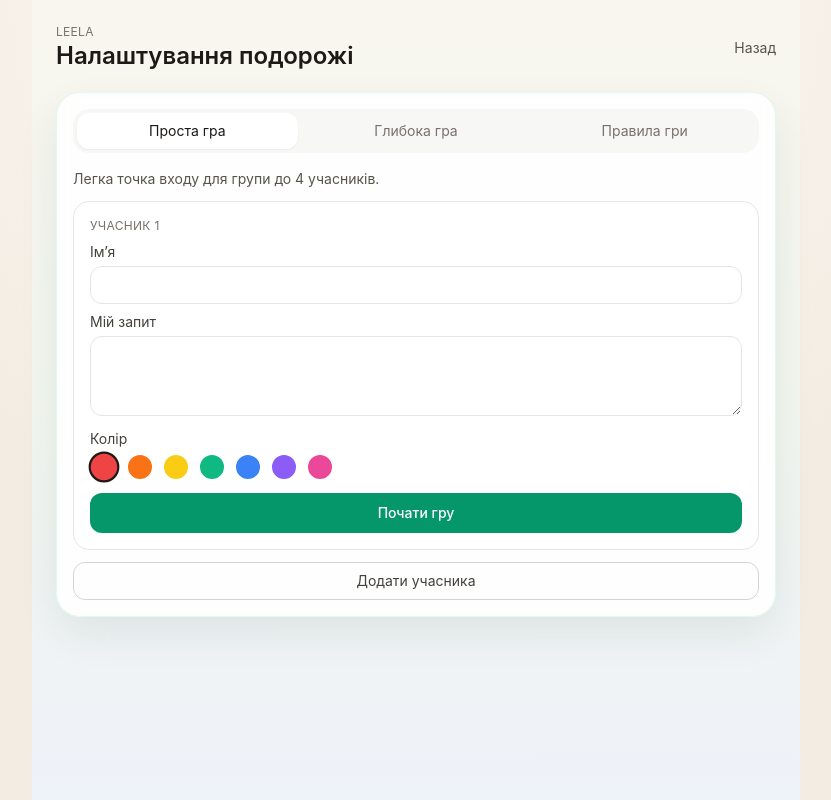
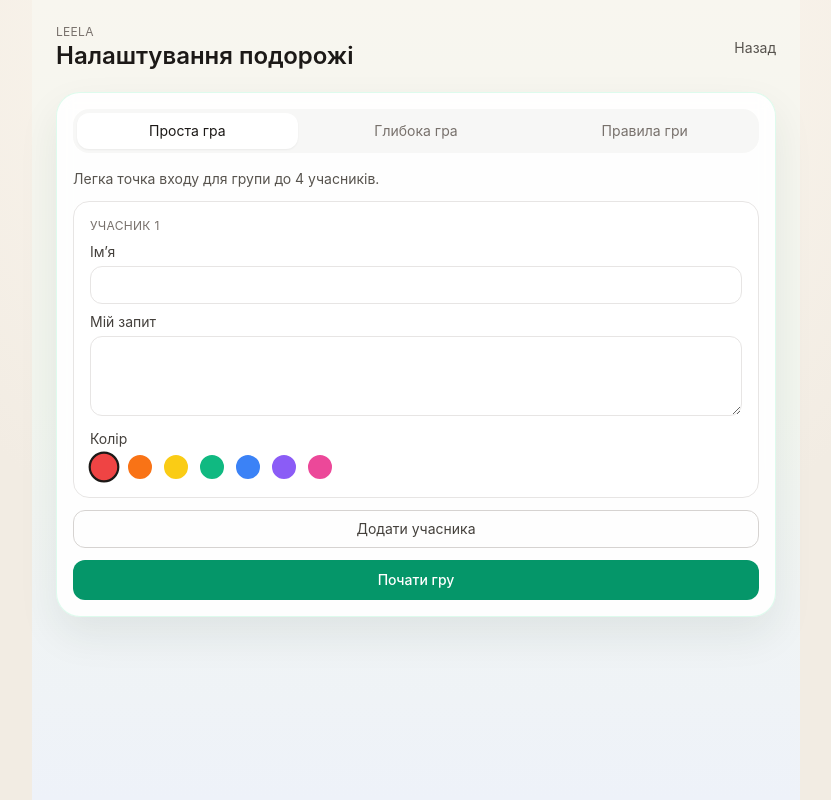
Before and after one commit to mishaivchenko/lila-game-codex, a React app in the folder frontend/: page /setup in a window 1280 px wide. Shown: the whole page, without its empty margins (224-1055 px from the left). Built offline with nearby package versions, Linux system fonts and the light colour scheme; the HTML template or start-up script is replaced by a standard one.

Commit message:
Fix simple mode multiplayer start and extend empathetic rules guidance

```diff
--- a/frontend/src/components/journey/JourneySetupHub.tsx
+++ b/frontend/src/components/journey/JourneySetupHub.tsx
@@ -51,6 +51,7 @@ export const JourneySetupHub = () => {
   const [activeTab, setActiveTab] = useState<TabId>('simple');
 
   const [players, setPlayers] = useState<PlayerDraft[]>([createPlayer(0)]);
+  const [simpleError, setSimpleError] = useState<string | undefined>(undefined);
 
   const [deepName, setDeepName] = useState('');
   const [deepRequest, setDeepRequest] = useState('');
@@ -74,14 +75,34 @@ export const JourneySetupHub = () => {
     });
   };
 
-  const startSimpleGame = async (player: PlayerDraft) => {
-    const summary = `Гравець: ${player.name || 'Учасник'}; Колір: ${player.color}; Запит: ${player.request || 'Без запиту'}`;
+  const startSimpleGame = async () => {
+    const activePlayers = players
+      .map((player) => ({
+        ...player,
+        name: player.name.trim(),
+        request: player.request.trim(),
+      }))
+      .filter((player) => player.name.length > 0 || player.request.length > 0);
+
+    if (activePlayers.length === 0) {
+      setSimpleError('Додайте хоча б одного учасника з імʼям або запитом.');
+      return;
+    }
+
+    setSimpleError(undefined);
+    const summary = activePlayers
+      .map(
+        (player, index) =>
+          `${index + 1}) ${player.name || 'Учасник'} — ${player.request || 'Запит уточнюється'} (колір: ${player.color})`,
+      )
+      .join('\n');
 
     await startNewSession(
       'full',
       {
         isDeepEntry: false,
-        simpleRequest: summary,
+        simpleRequest: `Групова гра (${activePlayers.length} учасн.)`,
+        question: summary,
       },
       { speed: 'normal', depth: 'standard' },
     );
@@ -180,17 +201,6 @@ export const JourneySetupHub = () => {
                   ))}
                 </div>
               </div>
-
-              <button
-                type="button"
-                disabled={loading}
-                onClick={() => {
-                  void startSimpleGame(player);
-                }}
-                className="mt-3 w-full rounded-xl bg-emerald-600 px-3 py-2.5 text-sm font-medium text-white transition hover:bg-emerald-500 disabled:opacity-60"
-              >
-                Почати гру
-              </button>
             </article>
           ))}
 
@@ -201,6 +211,21 @@ export const JourneySetupHub = () => {
             className="w-full rounded-xl border border-stone-300 px-3 py-2 text-sm text-stone-700 disabled:opacity-40"
           >
             Додати учасника
+          </button>
+
+          {simpleError && (
+            <p className="rounded-xl bg-rose-50 px-3 py-2 text-sm text-rose-700">{simpleError}</p>
+          )}
+
+          <button
+            type="button"
+            disabled={loading}
+            onClick={() => {
+              void startSimpleGame();
+            }}
+            className="w-full rounded-xl bg-emerald-600 px-3 py-2.5 text-sm font-medium text-white transition hover:bg-emerald-500 disabled:opacity-60"
+          >
+            Почати гру
           </button>
         </div>
       )}
@@ -275,11 +300,15 @@ export const JourneySetupHub = () => {
             Ліла — давній інструмент самопізнання, поєднаний із сучасною коучинговою практикою.
             Поле працює як дзеркало життя.
           </p>
+          <p className="mt-2 rounded-xl bg-emerald-50 p-3 text-emerald-900">
+            Якщо щось незрозуміло або емоційно непросто — це нормально. Ви в безпечному темпі, і кожен крок тут має цінність.
+          </p>
           <ul className="mt-3 space-y-1">
             <li>• Змії — це уроки, які повертають до глибшого усвідомлення.</li>
             <li>• Стріли — це ресурси, що піднімають вас вище.</li>
             <li>• Для входу в глибоку гру потрібно викинути 6.</li>
             <li>• Після входу рух іде за числом кубика, з урахуванням змій і стріл.</li>
+            <li>• Якщо в глибокому вході випало менше 6 — уточніть запит і киньте кубик знову.</li>
             <li>• Клітина 68 — стан реалізації та інтеграції досвіду.</li>
             <li>• Клітина 72 запрошує до підсумкової рефлексії та мʼякого завершення циклу.</li>
           </ul>
@@ -291,7 +320,9 @@ export const JourneySetupHub = () => {
               ))}
             </ul>
           </div>
-          <p className="mt-3 text-xs text-stone-500">Записуйте інсайти після ходів — це допомагає закріпити зміни.</p>
+          <p className="mt-3 text-xs text-stone-500">
+            Записуйте інсайти після ходів. Навіть кілька чесних рядків можуть стати потужною опорою після гри.
+          </p>
         </div>
       )}
     </section>
```
